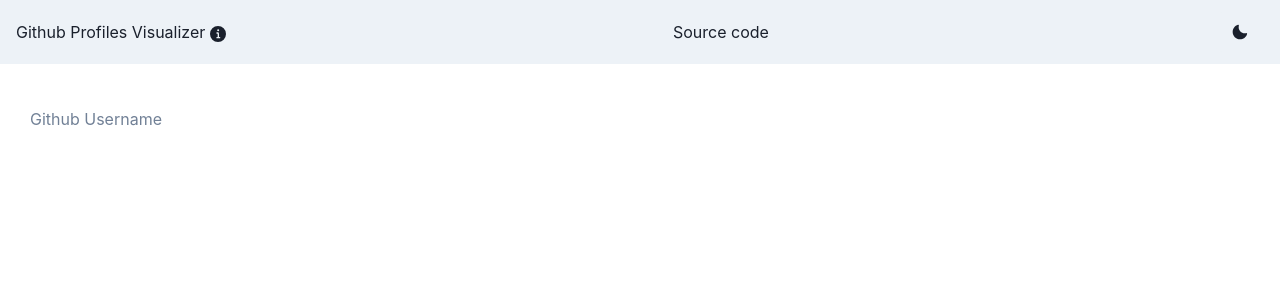
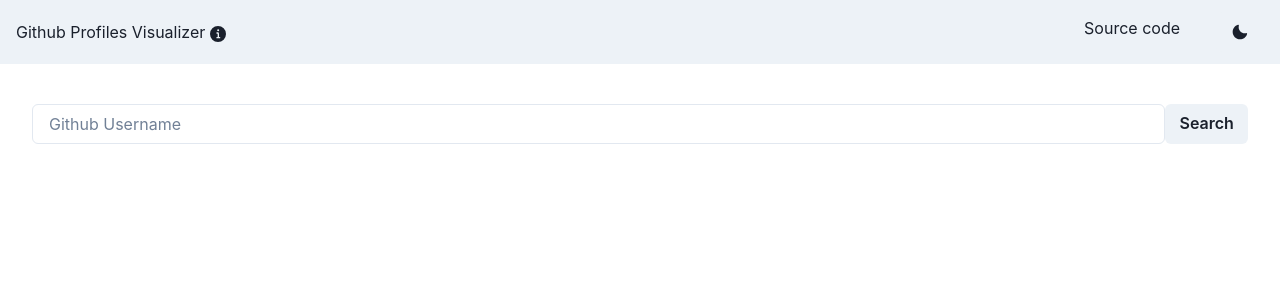
Before and after one commit to Sergimayol/Github-profiles, a Next.js app: page / in a window 1280 px wide. Shown: the top 300 px of the page. Built offline with nearby package versions, Linux system fonts and the light colour scheme.

Commit message:
better search bar

```diff
--- a/components/Nav/index.tsx
+++ b/components/Nav/index.tsx
@@ -18,16 +18,14 @@
           <Box>
             Github Profiles Visualizer <InfoIcon />
           </Box>
-          <Box>
-            <NavLink
-              link="https://github.com/Sergimayol/github-profiles"
-              target={"_blank"}
-            >
-              Source code
-            </NavLink>
-          </Box>
           <Flex alignItems={"center"}>
             <Stack direction={"row"} spacing={7}>
+              <NavLink
+                link="https://github.com/Sergimayol/github-profiles"
+                target={"_blank"}
+              >
+                Source code
+              </NavLink>
               <Button onClick={toggleColorMode}>
                 {colorMode === "light" ? <MoonIcon /> : <SunIcon />}
               </Button>
--- a/components/Search/index.tsx
+++ b/components/Search/index.tsx
@@ -1,6 +1,7 @@
 import React, { useState } from "react";
 import Info from "../Info";
-import { Form, Input, Button } from "./styles";
+import { Form } from "./styles";
+import { Button, Center, Input } from "@chakra-ui/react";
 
 const Search: React.FC = () => {
   const [username, setUsername] = useState("");
@@ -14,7 +15,8 @@
   };
   return (
     <>
-      <Form onSubmit={handleSubmit}>
+      <form onSubmit={handleSubmit}>
+        <Center py={6} marginLeft={8} marginRight={8} marginTop={4}>
           <Input
             type="text"
             placeholder="Github Username"
@@ -22,7 +24,8 @@
             required={true}
           />
           <Button type="submit">Search</Button>
-      </Form>
+        </Center>
+      </form>
       {info.element}
     </>
   );
--- a/components/Search/styles.tsx
+++ b/components/Search/styles.tsx
@@ -5,10 +5,11 @@
   width: 100%;
   flex-direction: column;
 `;
+
 export const Form = styled.form`
   margin-top: 30px;
   display: flex;
-  width: 100%;
+  width: 90%;
   height: 50px;
 `;
 
```
Lines whose indentation alone changed are shown as unchanged.
